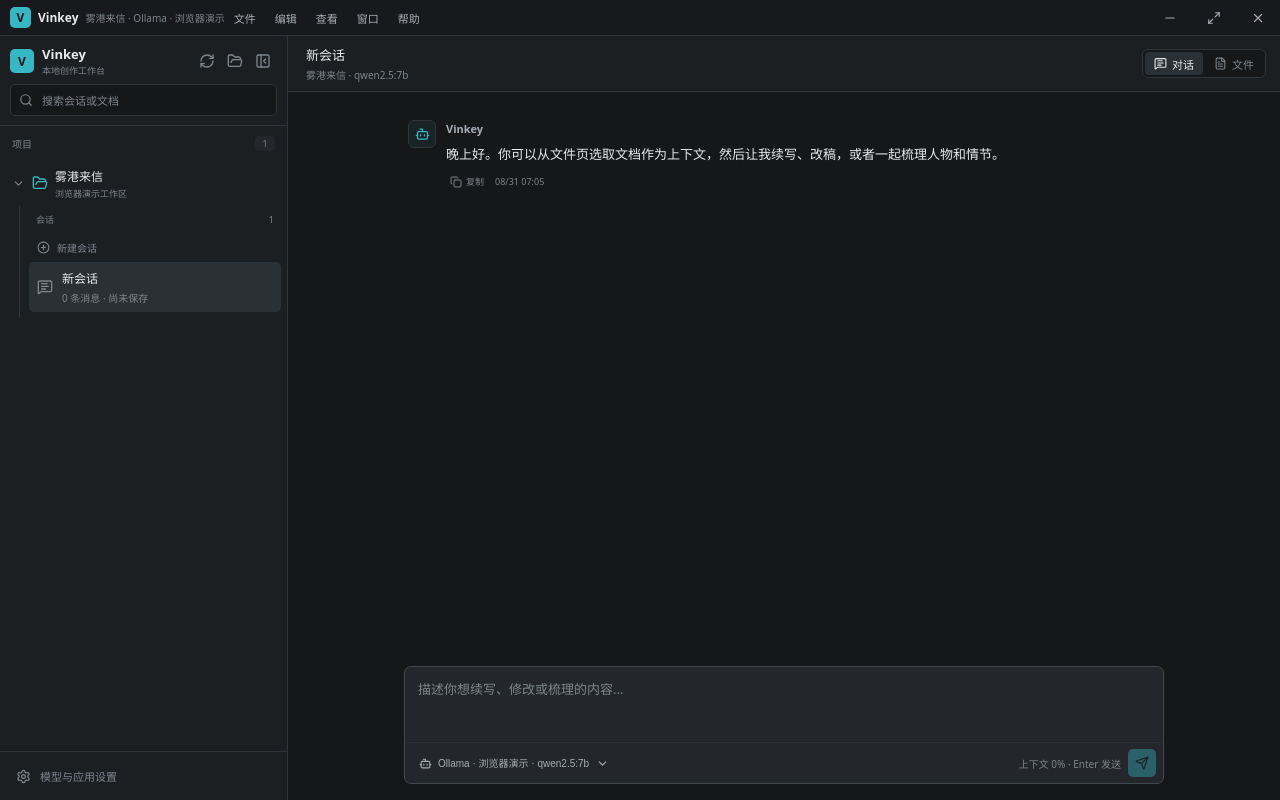
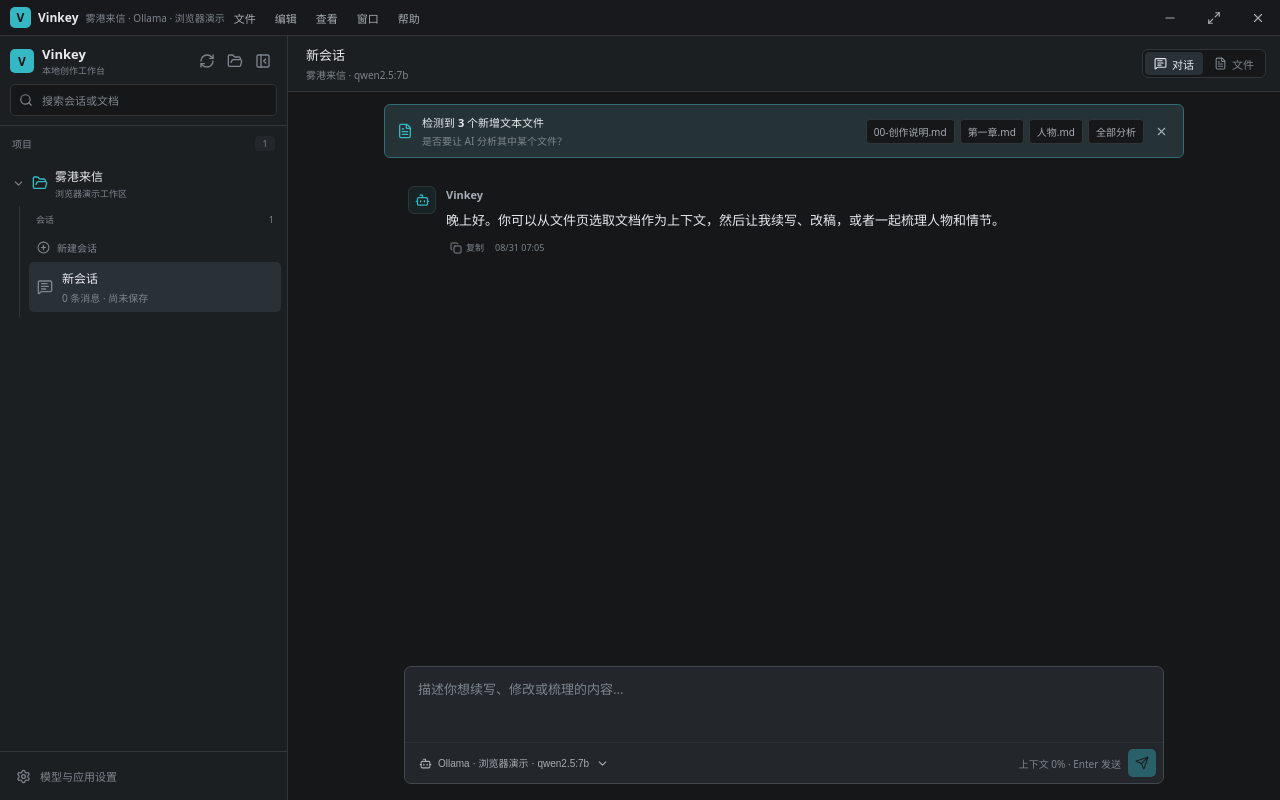
Before and after one commit to workingmin/Vinkey, a React (Vite) app: page / in a window 1280 px wide. Built offline with nearby package versions, Linux system fonts and the light colour scheme.

Commit message:
feat: add document analysis entry prompts

```diff
--- a/src/App.tsx
+++ b/src/App.tsx
@@ -21,7 +21,8 @@
 import { buildContextMessage, calculateContextBudget, selectRecentMessages } from './lib/context'
 import { useAppStore } from './store'
 import type { ChatMessage, DocumentSnapshot, ViewMode } from './types'
-import { getLanguageName, isEditableDocument } from './lib/fileTypes'
+import { getDocumentKind, getLanguageName, isEditableDocument } from './lib/fileTypes'
+import { findNewTextFiles, flattenWorkspaceFiles } from './lib/tree'
 import { getCurrentWindow } from '@tauri-apps/api/window'
 import { Menu, MenuItem, PredefinedMenuItem, Submenu } from '@tauri-apps/api/menu'
 import type { PredefinedMenuItemOptions } from '@tauri-apps/api/menu'
@@ -308,10 +309,11 @@
   </aside>
 }
 
-function FileBrowserPanel({ onOpenDocument, onToggleContext, onOpenWorkspace }: {
+function FileBrowserPanel({ onOpenDocument, onToggleContext, onOpenWorkspace, onRefreshWorkspace }: {
   onOpenDocument: (path: string) => Promise<void>
   onToggleContext: (path: string) => Promise<void>
   onOpenWorkspace: () => void
+  onRefreshWorkspace: () => Promise<void>
 }) {
   const workspace = useAppStore((state) => state.workspace)
   const activePath = useAppStore((state) => state.activePath)
@@ -322,7 +324,7 @@
   const runAction = async (id: typeof workspaceActions[number]['id']) => {
     if (!workspace) { onOpenWorkspace(); return }
     try {
-      if (id === 'refresh') { setWorkspace(await refreshWorkspace()); return }
+      if (id === 'refresh') { await onRefreshWorkspace(); return }
       const label = id === 'file' ? '文档相对路径（.md / .txt）' : '文件夹相对路径'
       const value = window.prompt(label)?.trim()
       if (!value) return
@@ -410,8 +412,14 @@
   const setActiveModelId = useAppStore((state) => state.setActiveModelId)
   const setConversations = useAppStore((state) => state.setConversations)
   const setSettingsOpen = useAppStore((state) => state.setSettingsOpen)
+  const activePath = useAppStore((state) => state.activePath)
+  const tabs = useAppStore((state) => state.tabs)
+  const addContextDocument = useAppStore((state) => state.toggleContext)
   const setError = useAppStore((state) => state.setError)
+  const pendingNewFiles = useAppStore((state) => state.pendingNewFiles)
+  const clearPendingNewFiles = useAppStore((state) => state.clearPendingNewFiles)
   const [prompt, setPrompt] = useState('')
+  const promptRef = useRef<HTMLTextAreaElement>(null)
   const activeModel = modelProfiles.find((profile) => profile.id === activeModelId) ?? null
   const activeChatRun = conversationId ? chatRuns[conversationId] : undefined
   const busy = Boolean(activeChatRun)
@@ -421,7 +429,15 @@
     const value = prompt.trim()
     if (!value || busy) return
     if (!activeModel) { setSettingsOpen(true); return }
-    if (budget.exceedsLimit) { setError('当前消息和上下文超过模型可用窗口，请移除文档或缩短输入'); return }
+    let requestContextDocuments = contextDocuments
+    const explicitFileAnalysis = /(分析(?:当前|这个)?(?:文档|文件|文本)|拆分(?:章节|场景)|故事主线|人物线|章节结构|提取人物)/.test(value)
+    const activeDocument = activePath ? tabs.find((tab) => tab.path === activePath) : undefined
+    if (explicitFileAnalysis && requestContextDocuments.length === 0 && activeDocument) {
+      addContextDocument({ path: activeDocument.path, name: activeDocument.name, content: activeDocument.content, size: activeDocument.content.length })
+      requestContextDocuments = useAppStore.getState().contextDocuments
+    }
+    const requestBudget = calculateContextBudget(messages, requestContextDocuments, value, activeModel.contextWindow)
+    if (requestBudget.exceedsLimit) { setError('当前消息和上下文超过模型可用窗口，请移除文档或缩短输入'); return }
     const now = Date.now()
     const nextConversationId = conversationId ?? crypto.randomUUID()
     const nextTitle = conversationId ? conversationTitle : value.replace(/\s+/g, ' ').slice(0, 28)
@@ -440,8 +456,8 @@
     try {
       await saveConversationMessage(nextConversationId, nextTitle, userMessage)
       setConversations(await listConversations())
-      const recent = selectRecentMessages([...messages.filter((message) => message.id !== 'welcome'), userMessage], contextDocuments, value, activeModel.contextWindow)
-      const context = buildContextMessage(contextDocuments)
+      const recent = selectRecentMessages([...messages.filter((message) => message.id !== 'welcome'), userMessage], requestContextDocuments, value, activeModel.contextWindow)
+      const context = buildContextMessage(requestContextDocuments)
       await streamChat({
         requestId: nextRequestId,
         profileId: activeModel.id,
@@ -467,7 +483,29 @@
 
   const stop = async () => { if (activeChatRun) await cancelChat(activeChatRun.requestId) }
 
+  const prepareAnalysis = async (paths: string[], instruction: string) => {
+    try {
+      for (const path of paths) {
+        if (!useAppStore.getState().contextDocuments.some((document) => document.path === path)) {
+          await onToggleContext(path)
+        }
+      }
+      const names = paths.map((path) => path.split('/').at(-1) ?? path).join('、')
+      setPrompt(`${instruction}\n\n目标文档：${names}`)
+      clearPendingNewFiles()
+      window.setTimeout(() => promptRef.current?.focus(), 0)
+    } catch (error) { setError(`准备文档分析失败：${String(error)}`) }
+  }
+
   return <main className="chat-panel">
+    {pendingNewFiles.length > 0 && <aside className="new-files-notice" role="status">
+      <div className="new-files-notice-copy"><FileText /><span><strong>检测到 {pendingNewFiles.length} 个新增文本文件</strong><small>是否要让 AI 分析其中某个文件？</small></span></div>
+      <div className="new-files-notice-actions">
+        {pendingNewFiles.slice(0, 3).map((path) => <button key={path} onClick={() => void prepareAnalysis([path], '请分析这个文本文件的类型、概要、故事主线、人物线和结构。')} title={`分析 ${path}`}>{path.split('/').at(-1) ?? path}</button>)}
+        {pendingNewFiles.length > 1 && <button onClick={() => void prepareAnalysis(pendingNewFiles, '请分析这些文本文件的类型、概要、故事主线、人物线、章节结构和伏笔。')}>全部分析</button>}
+        <button className="notice-dismiss" aria-label="忽略新增文件提示" title="忽略" onClick={clearPendingNewFiles}><X /></button>
+      </div>
+    </aside>}
     <div className="message-stream">
       <div className="message-inner">
         {messages.map((message) => <ChatMessageItem
@@ -483,7 +521,12 @@
         {contextDocuments.length > 0 && <div className="composer-context-list" aria-label="已引用文档">
           {contextDocuments.map((document) => <button className="composer-context-chip" key={document.path} title={`移除引用：${document.path}`} onClick={() => void onToggleContext(document.path)}><FileText /><span>{document.name}</span><X /></button>)}
         </div>}
-        <textarea aria-label="对话输入" value={prompt} onChange={(event) => setPrompt(event.target.value)} onKeyDown={(event) => {
+        {contextDocuments.length > 0 && <div className="composer-analysis-actions" aria-label="文档分析快捷入口">
+          <button onClick={() => setPrompt('请分析已选文档的类型、概要、结构、故事主线和人物线。')}><FileText />分析文本</button>
+          <button onClick={() => setPrompt('请根据已选文档识别章节和场景边界，给出章节拆分建议。')}><ListChecks />拆分章节</button>
+          <button onClick={() => setPrompt('请从已选文档中提取人物卡、人物关系和主要人物线。')}><Bot />提取人物线</button>
+        </div>}
+        <textarea ref={promptRef} aria-label="对话输入" value={prompt} onChange={(event) => setPrompt(event.target.value)} onKeyDown={(event) => {
           if (event.key === 'Enter' && !event.shiftKey && !event.nativeEvent.isComposing) { event.preventDefault(); send() }
         }} placeholder="描述你想续写、修改或梳理的内容..." />
         <div className="composer-tools">
@@ -558,26 +601,28 @@
   </aside>
 }
 
-function FileWorkspace({ showEditor, onOpenDocument, onToggleContext, onOpenWorkspace, onSave, onCloseEditor }: {
+function FileWorkspace({ showEditor, onOpenDocument, onToggleContext, onOpenWorkspace, onRefreshWorkspace, onSave, onCloseEditor }: {
   showEditor: boolean
   onOpenDocument: (path: string) => Promise<void>
   onToggleContext: (path: string) => Promise<void>
   onOpenWorkspace: () => void
+  onRefreshWorkspace: () => Promise<void>
   onSave: () => Promise<void>
   onCloseEditor: () => void
 }) {
   return <div className={`file-workspace ${showEditor ? 'with-editor' : 'list-only'}`}>
-    <FileBrowserPanel onOpenDocument={onOpenDocument} onToggleContext={onToggleContext} onOpenWorkspace={onOpenWorkspace} />
+    <FileBrowserPanel onOpenDocument={onOpenDocument} onToggleContext={onToggleContext} onOpenWorkspace={onOpenWorkspace} onRefreshWorkspace={onRefreshWorkspace} />
     {showEditor && <EditorPanel onSave={onSave} onClose={onCloseEditor} />}
   </div>
 }
 
-function ContentPanel({ page, onPageChange, showFileEditor, onOpenDocument, onOpenWorkspace, onSave, onCloseEditor, onToggleContext }: {
+function ContentPanel({ page, onPageChange, showFileEditor, onOpenDocument, onOpenWorkspace, onRefreshWorkspace, onSave, onCloseEditor, onToggleContext }: {
   page: ContentPage
   onPageChange: (page: ContentPage) => void
   showFileEditor: boolean
   onOpenDocument: (path: string) => Promise<void>
   onOpenWorkspace: () => void
+  onRefreshWorkspace: () => Promise<void>
   onSave: () => Promise<void>
   onCloseEditor: () => void
   onToggleContext: (path: string) => Promise<void>
@@ -600,7 +645,7 @@
       </div>
     </header>
     <div className="content-panel-body">
-      {page === 'chat' ? <ChatPanel onToggleContext={onToggleContext} /> : <FileWorkspace showEditor={showFileEditor} onOpenDocument={onOpenDocument} onToggleContext={onToggleContext} onOpenWorkspace={onOpenWorkspace} onSave={onSave} onCloseEditor={onCloseEditor} />}
+      {page === 'chat' ? <ChatPanel onToggleContext={onToggleContext} /> : <FileWorkspace showEditor={showFileEditor} onOpenDocument={onOpenDocument} onToggleContext={onToggleContext} onOpenWorkspace={onOpenWorkspace} onRefreshWorkspace={onRefreshWorkspace} onSave={onSave} onCloseEditor={onCloseEditor} />}
     </div>
   </section>
 }
@@ -622,9 +667,30 @@
   const setModelProfiles = useAppStore((state) => state.setModelProfiles)
   const setConversations = useAppStore((state) => state.setConversations)
   const setSettingsOpen = useAppStore((state) => state.setSettingsOpen)
+  const setPendingNewFiles = useAppStore((state) => state.setPendingNewFiles)
   const [contentPage, setContentPage] = useState<ContentPage>('chat')
   const [fileEditorVisible, setFileEditorVisible] = useState(false)
   const macMenuInstalled = useRef(false)
+
+  const applyWorkspaceSnapshot = useCallback((next: Awaited<ReturnType<typeof refreshWorkspace>>, discover = true) => {
+    const previous = useAppStore.getState().workspace
+    let added: string[] = []
+    if (discover) {
+      const textFiles = flattenWorkspaceFiles(next.entries)
+        .filter((entry) => ['markdown', 'text'].includes(entry.documentKind ?? getDocumentKind(entry.name)))
+      if (previous?.id === next.id) {
+        added = findNewTextFiles(previous, next)
+      } else if (!previous) {
+        const seenKey = `vinkey.workspace-seen.${next.id}`
+        if (!localStorage.getItem(seenKey)) {
+          added = textFiles.slice(0, 3).map((entry) => entry.path)
+          localStorage.setItem(seenKey, 'true')
+        }
+      }
+    }
+    if (added.length > 0 || previous?.id !== next.id) setPendingNewFiles(added)
+    setWorkspace(next)
+  }, [setPendingNewFiles, setWorkspace])
 
   const changeContentPage = useCallback((page: ContentPage) => {
     setContentPage(page)
@@ -645,10 +711,10 @@
       if (next) {
         useAppStore.getState().newConversation()
         setConversations([])
-        setWorkspace(next)
+        applyWorkspaceSnapshot(next)
       }
     } catch (cause) { setError(String(cause)) }
-  }, [setConversations, setError, setWorkspace])
+  }, [applyWorkspaceSnapshot, setConversations, setError])
 
   const newDocumentFromMenu = useCallback(async () => {
     if (!workspace) return openWorkspaceFromMenu()
@@ -679,8 +745,8 @@
 
   const refreshWorkspaceFromMenu = useCallback(async () => {
     if (!workspace) return openWorkspaceFromMenu()
-    try { setWorkspace(await refreshWorkspace()) } catch (cause) { setError(`刷新工作区失败：${String(cause)}`) }
-  }, [openWorkspaceFromMenu, setError, setWorkspace, workspace])
+    try { applyWorkspaceSnapshot(await refreshWorkspace()) } catch (cause) { setError(`刷新工作区失败：${String(cause)}`) }
+  }, [applyWorkspaceSnapshot, openWorkspaceFromMenu, setError, workspace])
 
   const closeDocumentFromMenu = useCallback(() => {
     const path = useAppStore.getState().activePath
@@ -690,12 +756,12 @@
 
   useEffect(() => {
     if (!workspace) {
-      if (!isDesktop()) void chooseWorkspace().then((next) => next && setWorkspace(next))
-      else void refreshWorkspace().then(setWorkspace).catch((cause) => {
+      if (!isDesktop()) void chooseWorkspace().then((next) => next && applyWorkspaceSnapshot(next))
+      else void refreshWorkspace().then((next) => applyWorkspaceSnapshot(next)).catch((cause) => {
         if (!String(cause).includes('请先选择工作目录')) setError(`恢复上次工作区失败：${String(cause)}`)
       })
     }
-  }, [setError, setWorkspace, workspace])
+  }, [applyWorkspaceSnapshot, setError, workspace])
 
   useEffect(() => {
     void listModelProfiles().then(setModelProfiles).catch((cause) => setError(String(cause)))
@@ -771,7 +837,7 @@
     <TitleBar onPageChange={changeContentPage} onOpenWorkspace={() => void openWorkspaceFromMenu()} onNewDocument={() => void newDocumentFromMenu()} onRefreshWorkspace={() => void refreshWorkspaceFromMenu()} onCloseDocument={closeDocumentFromMenu} onSave={() => void saveActive()} onShowShortcuts={showShortcuts} onShowAbout={showAbout} onShowWindowDiagnostics={showWindowDiagnostics} />
     <div className={`app-shell ${sidebarCollapsed ? 'sidebar-collapsed' : ''}`} data-theme={theme}>
       <ProjectSessionSidebar onPageChange={changeContentPage} onOpenWorkspace={() => void openWorkspaceFromMenu()} onRefreshWorkspace={() => void refreshWorkspaceFromMenu()} onOpenDocument={openDocument} />
-      {settingsOpen ? <SettingsPage /> : <ContentPanel page={contentPage} onPageChange={changeContentPage} showFileEditor={fileEditorVisible && hasActiveDocument} onOpenDocument={openDocument} onOpenWorkspace={() => void openWorkspaceFromMenu()} onSave={saveActive} onCloseEditor={() => setFileEditorVisible(false)} onToggleContext={toggleDocumentContext} />}
+      {settingsOpen ? <SettingsPage /> : <ContentPanel page={contentPage} onPageChange={changeContentPage} showFileEditor={fileEditorVisible && hasActiveDocument} onOpenDocument={openDocument} onOpenWorkspace={() => void openWorkspaceFromMenu()} onRefreshWorkspace={refreshWorkspaceFromMenu} onSave={saveActive} onCloseEditor={() => setFileEditorVisible(false)} onToggleContext={toggleDocumentContext} />}
       {error && <div className="error-banner" role="alert"><span>{error}</span><button aria-label="关闭错误提示" onClick={() => setError(null)}><X /></button></div>}
     </div>
   </div>
--- a/src/store.ts
+++ b/src/store.ts
@@ -9,6 +9,7 @@
   tabs: DocumentTab[]
   activePath: string | null
   contextDocuments: ContextDocument[]
+  pendingNewFiles: string[]
   messages: ChatMessage[]
   conversationId: string | null
   conversationTitle: string
@@ -30,6 +31,8 @@
   markSaved: (path: string, content: string, modifiedMs: number) => void
   setViewMode: (mode: ViewMode) => void
   toggleContext: (document: ContextDocument) => void
+  setPendingNewFiles: (paths: string[]) => void
+  clearPendingNewFiles: () => void
   beginChatRun: (run: ChatRun) => void
   appendChatRunChunk: (conversationId: string, chunk: string) => void
   endChatRun: (conversationId: string, discardAssistant: boolean) => void
@@ -75,6 +78,7 @@
   tabs: [],
   activePath: null,
   contextDocuments: [],
+  pendingNewFiles: [],
   messages: initialMessages,
   conversationId: null,
   conversationTitle: '新会话',
@@ -112,6 +116,8 @@
       ? state.contextDocuments.filter((item) => item.path !== document.path)
       : [...state.contextDocuments, document],
   })),
+  setPendingNewFiles: (paths) => set({ pendingNewFiles: [...new Set(paths)].slice(0, 8) }),
+  clearPendingNewFiles: () => set({ pendingNewFiles: [] }),
   beginChatRun: (run) => set((state) => ({
     chatRuns: { ...state.chatRuns, [run.conversationId]: run },
     messages: state.conversationId === run.conversationId
--- a/src/styles.css
+++ b/src/styles.css
@@ -199,6 +199,17 @@
 .empty-small.compact { padding: 11px 8px; font-size: 10px; }
 
 .chat-panel { min-width: 0; display: flex; flex-direction: column; background: var(--bg-main); overflow: hidden; }
+.new-files-notice { flex: 0 0 auto; display: flex; align-items: center; justify-content: space-between; gap: 14px; width: min(800px, calc(100% - 40px)); margin: 12px auto 0; padding: 9px 10px 9px 12px; border: 1px solid color-mix(in srgb, var(--accent) 42%, var(--border)); border-radius: 6px; background: color-mix(in srgb, var(--accent) 8%, var(--bg-raised)); }
+.new-files-notice-copy { min-width: 0; display: flex; align-items: center; gap: 9px; color: var(--accent); }
+.new-files-notice-copy > svg { width: 16px; height: 16px; flex: 0 0 auto; }
+.new-files-notice-copy span { min-width: 0; display: flex; flex-direction: column; gap: 3px; }
+.new-files-notice-copy strong { color: var(--text); font-size: 11px; font-weight: 650; }
+.new-files-notice-copy small { overflow: hidden; color: var(--text-muted); font-size: 10px; text-overflow: ellipsis; white-space: nowrap; }
+.new-files-notice-actions { display: flex; align-items: center; justify-content: flex-end; flex-wrap: wrap; gap: 5px; }
+.new-files-notice-actions button { max-width: 150px; height: 25px; overflow: hidden; padding: 0 7px; border: 1px solid var(--border); border-radius: 4px; background: var(--bg-main); color: var(--text-secondary); cursor: pointer; font-size: 10px; text-overflow: ellipsis; white-space: nowrap; }
+.new-files-notice-actions button:hover { border-color: var(--border-strong); color: var(--text); background: var(--bg-selected); }
+.new-files-notice-actions .notice-dismiss { width: 24px; display: grid; place-items: center; padding: 0; border-color: transparent; background: transparent; }
+.new-files-notice-actions .notice-dismiss svg { width: 13px; height: 13px; }
 .message-stream { flex: 1; overflow-y: auto; }
 .message-inner { width: min(800px, 100%); margin: 0 auto; padding: 28px 24px 80px; }
 .message { width: 100%; display: flex; align-items: flex-start; gap: 10px; margin-bottom: 26px; }
@@ -235,6 +246,10 @@
 .composer-context-chip span { overflow: hidden; text-overflow: ellipsis; white-space: nowrap; }
 .composer-context-chip svg { width: 12px; height: 12px; flex: 0 0 auto; }
 .composer-context-chip svg:last-child { color: var(--text-muted); }
+.composer-analysis-actions { display: flex; align-items: center; flex-wrap: wrap; gap: 5px; padding: 7px 10px 2px; }
+.composer-analysis-actions button { height: 24px; display: inline-flex; align-items: center; gap: 5px; padding: 0 7px; border: 1px solid var(--border); border-radius: 4px; background: var(--bg-main); color: var(--text-muted); cursor: pointer; font-size: 10px; }
+.composer-analysis-actions button:hover { border-color: var(--border-strong); background: var(--bg-selected); color: var(--text); }
+.composer-analysis-actions button svg { width: 12px; height: 12px; }
 .composer textarea { width: 100%; height: 75px; min-height: 75px; max-height: 180px; resize: none; display: block; border: 0; outline: 0; padding: 12px 13px 4px; color: var(--text); background: transparent; line-height: 1.55; font-size: 13px; }
 .composer textarea::placeholder { color: var(--text-muted); }
 .composer-tools { min-height: 41px; display: flex; align-items: center; gap: 7px; padding: 5px 7px; border-top: 1px solid color-mix(in srgb, var(--border) 65%, transparent); }
@@ -372,4 +387,10 @@
   .file-workspace.with-editor .editor-panel { min-width: 0; }
 }
 
+@media (max-width: 700px) {
+  .new-files-notice { width: calc(100% - 24px); align-items: flex-start; flex-direction: column; gap: 8px; }
+  .new-files-notice-actions { width: 100%; justify-content: flex-start; }
+  .new-files-notice-actions button { max-width: 45%; }
+}
+
 @media (prefers-reduced-motion: reduce) { *, *::before, *::after { animation-duration: .01ms !important; transition-duration: .01ms !important; } }
```
Also changed, not shown: src/lib/tree.ts (+10 -1 lines), 3 other files (tests, documents, lock files or other folders).
